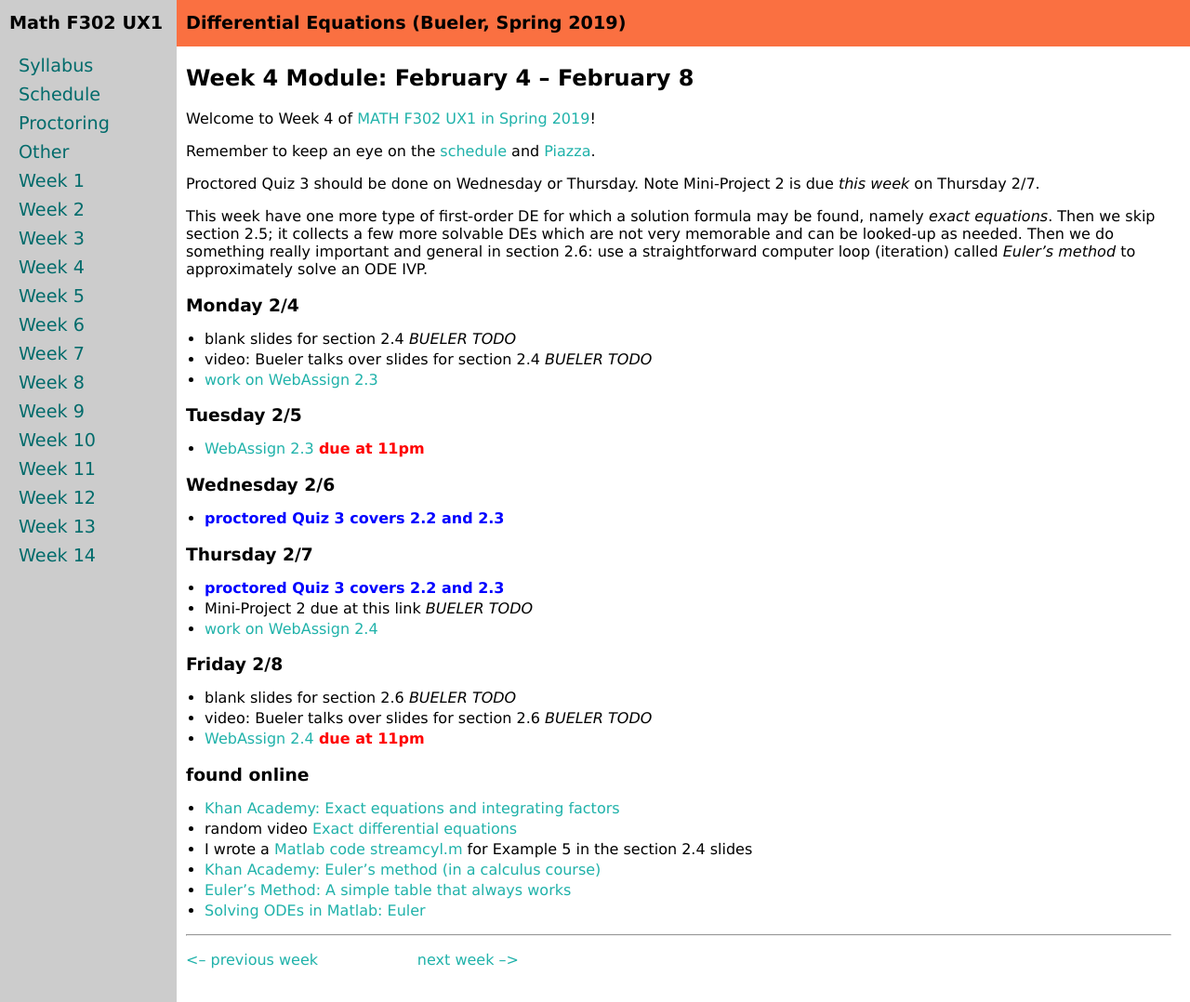
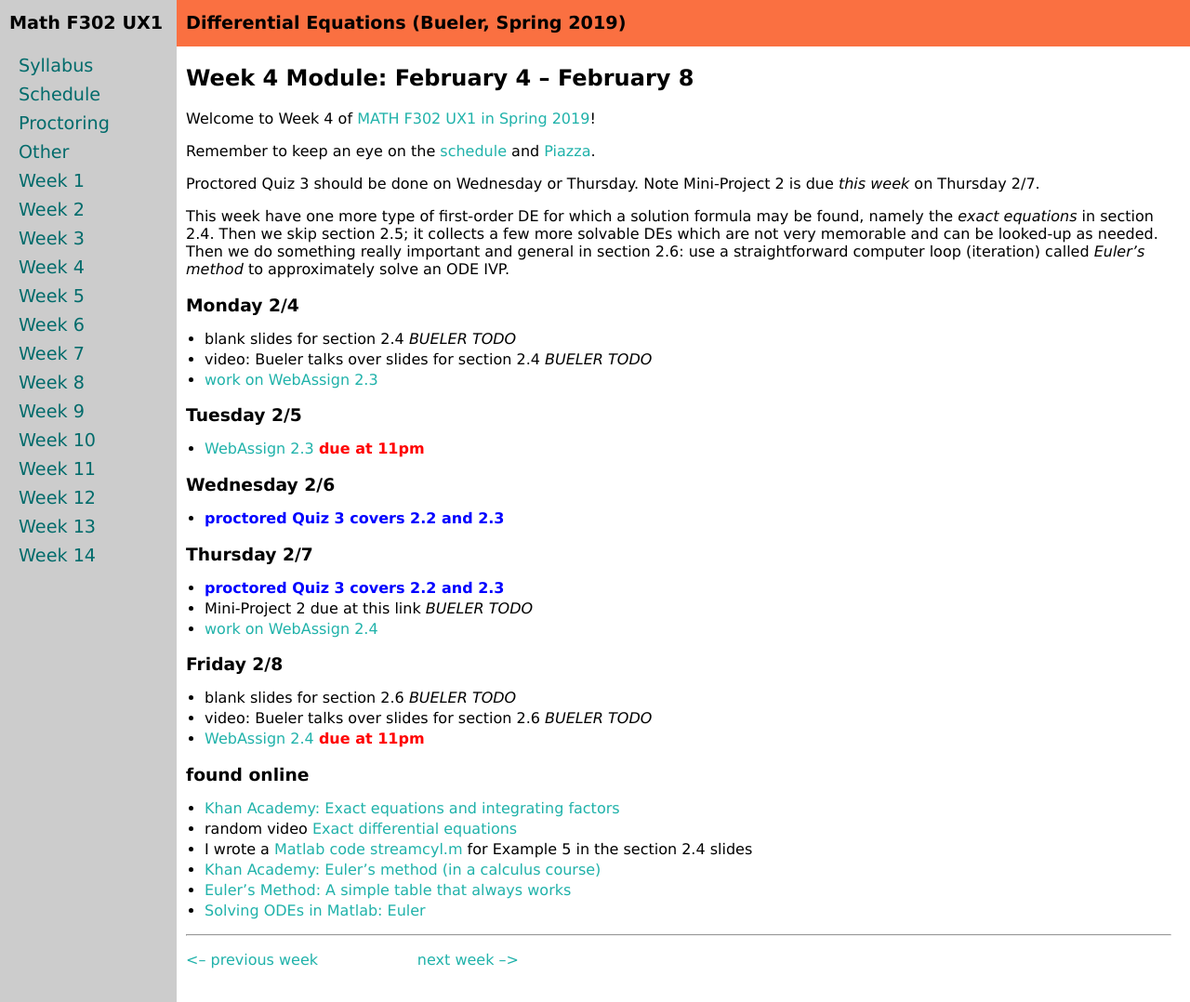
Before and after one commit to bueler/math302, a Jekyll site: the page built from week4.md, in a window 1280 px wide and 1078 px high. Shown: the whole window at 93% size. Built offline with Jekyll 4.4.1, drawn with Linux system fonts in a browser that asks for light colours.

Commit message:
minor reword

```diff
--- a/week4.md
+++ b/week4.md
@@ -11,7 +11,7 @@ Remember to keep an eye on the [schedule](schedule.pdf) and [Piazza](https://pia
 
 Proctored Quiz 3 should be done on Wednesday or Thursday.  Note Mini-Project 2 is due _this week_ on Thursday 2/7.
 
-This week have one more type of first-order DE for which a solution formula may be found, namely _exact equations_.  Then we skip section 2.5; it collects a few more solvable DEs which are not very memorable and can be looked-up as needed.  Then we do something really important and general in section 2.6: use a straightforward computer loop (iteration) called _Euler's method_ to approximately solve an ODE IVP.
+This week have one more type of first-order DE for which a solution formula may be found, namely the _exact equations_ in section 2.4.  Then we skip section 2.5; it collects a few more solvable DEs which are not very memorable and can be looked-up as needed.  Then we do something really important and general in section 2.6: use a straightforward computer loop (iteration) called _Euler's method_ to approximately solve an ODE IVP.
 
 ### Monday 2/4
 * blank slides for section 2.4 _BUELER TODO_
```
